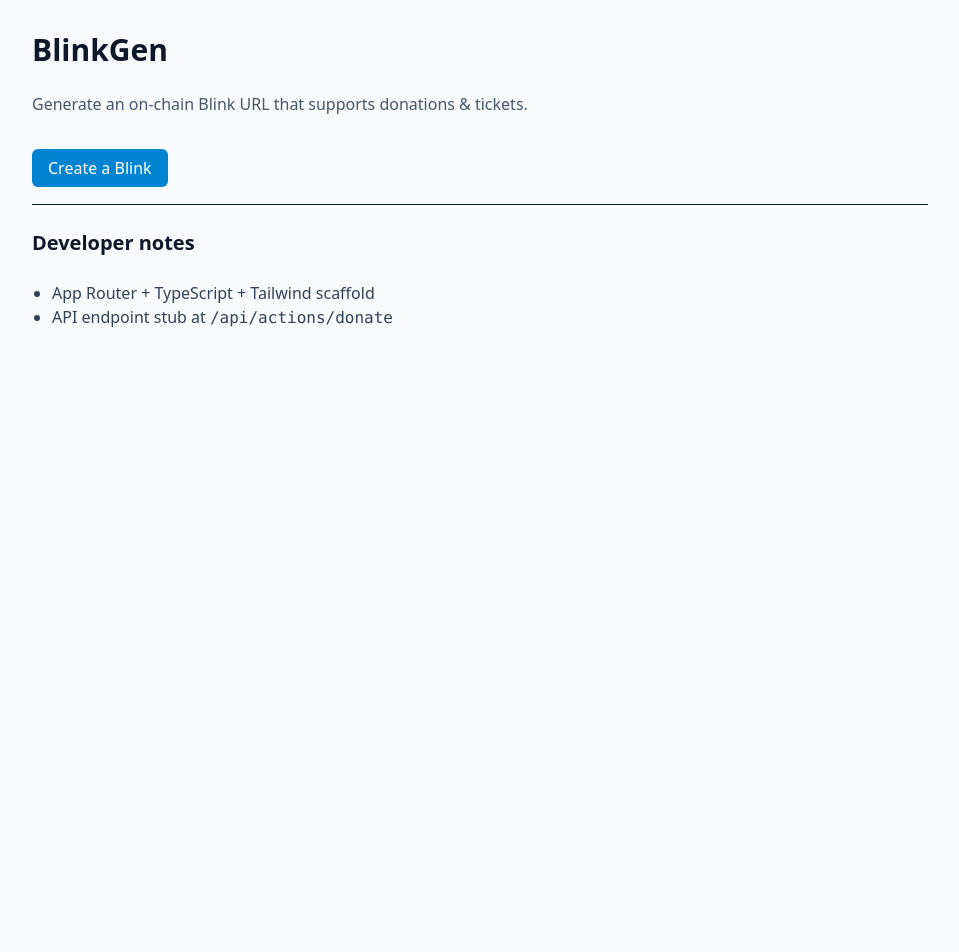
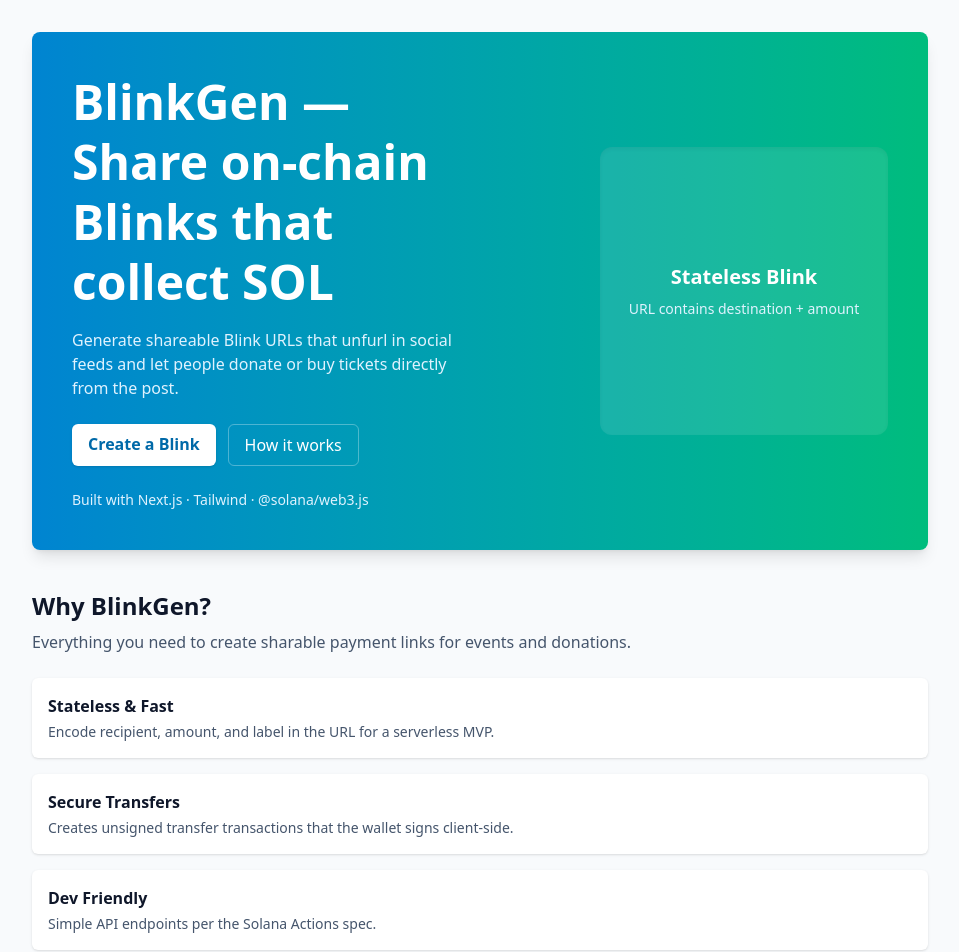
Before and after one commit to mohtashimnawaz/blinkgen, a Next.js app: page / in a window 1280 px wide. Shown: the top 952 px of the page, without its empty margins (160-1119 px from the left). Before the commit the page ends 800 px from the top, so only its background shows below. Built offline with nearby package versions, Linux system fonts and the light colour scheme.

Commit message:
hero page

```diff
--- a/app/generate/page.tsx
+++ b/app/generate/page.tsx
@@ -1,3 +1,5 @@
+'use client'
+
 import { useState } from 'react'
 import DonateForm from '../../components/DonateForm'
 import PreviewCard from '../../components/PreviewCard'
--- a/app/page.tsx
+++ b/app/page.tsx
@@ -1,22 +1,26 @@
 import Link from 'next/link'
+import Hero from '../components/Hero'
+import Features from '../components/Features'
 
 export default function Home() {
   return (
-    <section className="space-y-6">
-      <h1 className="text-3xl font-bold">BlinkGen</h1>
-      <p className="text-slate-600">Generate an on-chain Blink URL that supports donations & tickets.</p>
+    <div className="space-y-8">
+      <Hero />
 
-      <div className="pt-4">
-        <Link href="/generate" className="px-4 py-2 bg-sky-600 text-white rounded-md">Create a Blink</Link>
-      </div>
+      <main className="mt-6">
+        <div className="max-w-4xl mx-auto">
+          <Features />
 
-      <hr className="my-6" />
+          <hr className="my-8" />
 
-      <h2 className="text-xl font-semibold">Developer notes</h2>
-      <ul className="list-disc pl-5 text-slate-700">
-        <li>App Router + TypeScript + Tailwind scaffold</li>
-        <li>API endpoint stub at <code>/api/actions/donate</code></li>
-      </ul>
-    </section>
+          <h2 className="text-xl font-semibold">Developer notes</h2>
+          <ul className="list-disc pl-5 text-slate-700 mt-2">
+            <li>App Router + TypeScript + Tailwind scaffold</li>
+            <li>Endpoints: <code>/api/actions/donate</code></li>
+            <li>Generator UI: <Link href="/generate" className="text-sky-600 underline">Create a Blink</Link></li>
+          </ul>
+        </div>
+      </main>
+    </div>
   )
 }
--- a/components/DonateForm.tsx
+++ b/components/DonateForm.tsx
@@ -37,7 +37,7 @@
   if (onChange) onChange(generatedUrl)
 
   return (
-    <form className="p-4 bg-white rounded-md shadow-sm space-y-4" onSubmit={(e) => e.preventDefault()}>
+    <form className="p-4 bg-white rounded-md shadow-sm space-y-4" onSubmit={(e) => e.preventDefault()} aria-label="Generate Blink form">
       <div>
         <label className="block text-sm font-medium text-slate-700">Wallet address</label>
         <input value={to} onChange={(e) => setTo(e.target.value)} className="mt-1 w-full rounded-md border p-2" placeholder="Recipient Pubkey" />
--- /dev/null
+++ b/components/Features.tsx
@@ -0,0 +1,26 @@
+'use client'
+
+const features = [
+  { title: 'Stateless & Fast', desc: 'Encode recipient, amount, and label in the URL for a serverless MVP.' },
+  { title: 'Secure Transfers', desc: 'Creates unsigned transfer transactions that the wallet signs client-side.' },
+  { title: 'Dev Friendly', desc: 'Simple API endpoints per the Solana Actions spec.' },
+  { title: 'Deployable', desc: 'Works with Vercel for public HTTPS URLs and social inspectors.' },
+]
+
+export default function Features() {
+  return (
+    <section id="features" className="mt-10">
+      <h2 className="text-2xl font-bold">Why BlinkGen?</h2>
+      <p className="text-slate-600 mt-2">Everything you need to create sharable payment links for events and donations.</p>
+
+      <div className="mt-6 grid grid-cols-1 sm:grid-cols-2 gap-4">
+        {features.map((f) => (
+          <div key={f.title} className="p-4 bg-white rounded-md shadow-sm">
+            <h3 className="font-semibold">{f.title}</h3>
+            <p className="text-slate-600 mt-1 text-sm">{f.desc}</p>
+          </div>
+        ))}
+      </div>
+    </section>
+  )
+}
--- /dev/null
+++ b/components/Hero.tsx
@@ -0,0 +1,30 @@
+'use client'
+
+export default function Hero() {
+  return (
+    <section className="bg-gradient-to-r from-sky-600 to-emerald-500 text-white rounded-lg p-10 shadow-lg">
+      <div className="max-w-4xl mx-auto grid grid-cols-1 md:grid-cols-2 gap-6 items-center">
+        <div>
+          <h1 className="text-4xl md:text-5xl font-extrabold leading-tight">BlinkGen — Share on-chain Blinks that collect SOL</h1>
+          <p className="mt-4 text-sky-100">Generate shareable Blink URLs that unfurl in social feeds and let people donate or buy tickets directly from the post.</p>
+
+          <div className="mt-6 flex flex-wrap gap-3">
+            <a href="/generate" className="inline-block bg-white text-sky-700 px-4 py-2 rounded-md font-semibold shadow hover:shadow-md transition">Create a Blink</a>
+            <a href="#features" className="inline-block border border-white/30 px-4 py-2 rounded-md text-white hover:bg-white/10 transition">How it works</a>
+          </div>
+
+          <div className="mt-6 text-sm text-sky-100">Built with Next.js · Tailwind · @solana/web3.js</div>
+        </div>
+
+        <div className="flex justify-center md:justify-end">
+          <div className="w-72 h-72 bg-white/10 rounded-xl p-4 shadow-inner flex items-center justify-center">
+            <div className="text-center">
+              <div className="text-xl font-semibold">Stateless Blink</div>
+              <div className="mt-2 text-sm text-sky-100">URL contains destination + amount</div>
+            </div>
+          </div>
+        </div>
+      </div>
+    </section>
+  )
+}
--- a/components/PreviewCard.tsx
+++ b/components/PreviewCard.tsx
@@ -1,21 +1,22 @@
-import { useState } from 'react'
+'use client'
+
+import { useEffect, useState } from 'react'
 
 export default function PreviewCard({ url }: { url?: string | null }) {
   const [meta, setMeta] = useState<{ title?: string; label?: string; icon?: string } | null>(null)
 
-  async function loadMeta(u: string) {
-    try {
-      const res = await fetch(u, { method: 'GET' })
-      if (!res.ok) throw new Error('Failed')
-      const data = await res.json()
-      setMeta({ title: data.title, label: data.label, icon: data.icon })
-    } catch (err) {
-      setMeta(null)
-    }
-  }
+  useEffect(() => {
+    setMeta(null)
+    if (!url) return
+    // auto-fetch metadata when URL changes
+    fetch(url)
+      .then((res) => (res.ok ? res.json() : Promise.reject('Bad response')))
+      .then((data) => setMeta({ title: data.title, label: data.label, icon: data.icon }))
+      .catch(() => setMeta(null))
+  }, [url])
 
   return (
-    <div className="p-4 bg-white rounded-md shadow-sm">
+    <div className="p-4 bg-white rounded-md shadow-md">
       {!url && (
         <div className="flex items-center gap-4">
           <div className="w-16 h-16 bg-slate-100 rounded-md" />
@@ -31,13 +32,13 @@
           <div className="flex items-center gap-4">
             {meta?.icon ? <img src={meta.icon} className="w-16 h-16 rounded-md" alt="icon" /> : <div className="w-16 h-16 bg-slate-100 rounded-md" />}
             <div>
-              <h3 className="text-lg font-semibold">{meta?.title ?? 'Loading...'}</h3>
-              <p className="text-slate-600">{meta?.label ?? 'Loading...'}</p>
+              <h3 className="text-lg font-semibold">{meta?.title ?? 'Loading preview...'}</h3>
+              <p className="text-slate-600">{meta?.label ?? 'Fetching metadata...'}</p>
             </div>
           </div>
 
-          <div className="mt-4">
-            <button onClick={() => url && loadMeta(url)} className="px-3 py-1 rounded-md bg-sky-600 text-white">Fetch Preview</button>
+          <div className="mt-4 flex gap-2">
+            <button onClick={() => url && fetch(url).then((r) => r.json()).then((d) => setMeta({ title: d.title, label: d.label, icon: d.icon }))} className="px-3 py-1 rounded-md bg-sky-600 text-white">Refresh</button>
             <a href={url} target="_blank" rel="noreferrer" className="ml-2 px-3 py-1 rounded-md bg-slate-100">Open</a>
           </div>
         </div>
```
